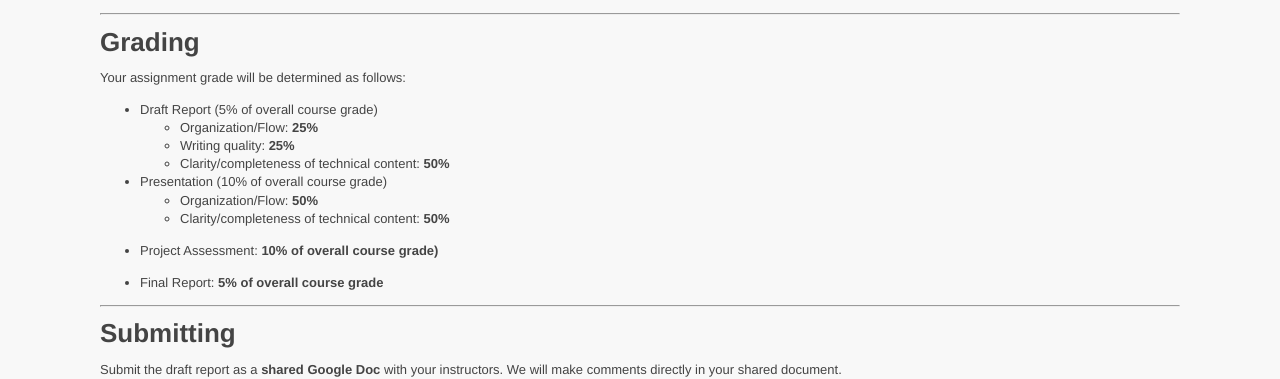
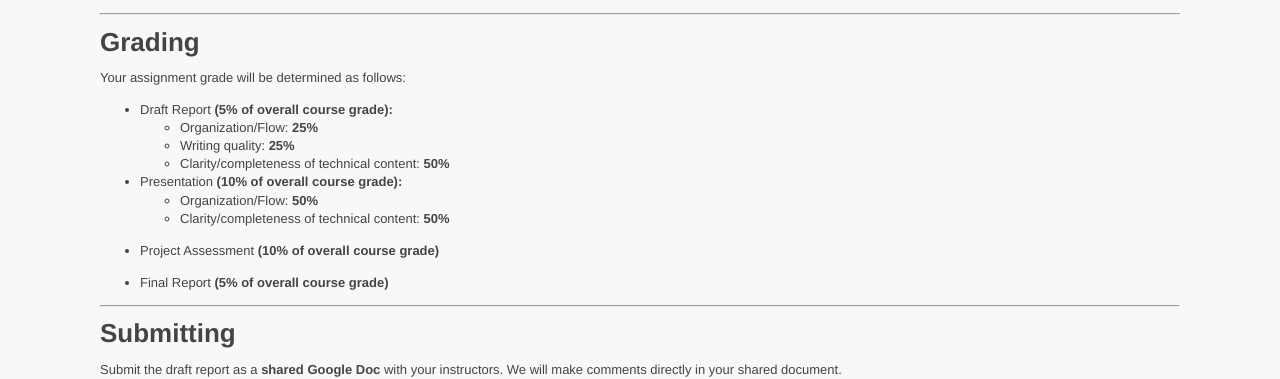
Before and after one commit to ycpcs/cs481-fall2020-RT, a Jekyll site: the page built from assign/assign07.md, in a window 1280 px wide. Shown: the part 1069-1448 px from the top of the page. Built offline with Jekyll 4.4.1, drawn with Linux system fonts in a browser that asks for light colours.

```diff
--- a/assign/assign07.md
+++ b/assign/assign07.md
@@ -62,18 +62,18 @@ Make sure that your presentation is ready to go immediately when it is your team
 
 Your assignment grade will be determined as follows:
 
--   Draft Report (5% of overall course grade)
+-   Draft Report **(5% of overall course grade):**
     -   Organization/Flow: **25%**
     -   Writing quality: **25%**
     -   Clarity/completeness of technical content: **50%**
 
--   Presentation (10% of overall course grade)
+-   Presentation **(10% of overall course grade):**
     -   Organization/Flow: **50%**
     -   Clarity/completeness of technical content: **50%**
 
--   Project Assessment: **10% of overall course grade)**
+-   Project Assessment **(10% of overall course grade)**
 
--   Final Report: **5% of overall course grade**
+-   Final Report **(5% of overall course grade)**
 
 --- --- --- --- --- --- --- --- --- --- --- --- --- --- --- --- --- --- --- --- --- --- --- ---
 
```
